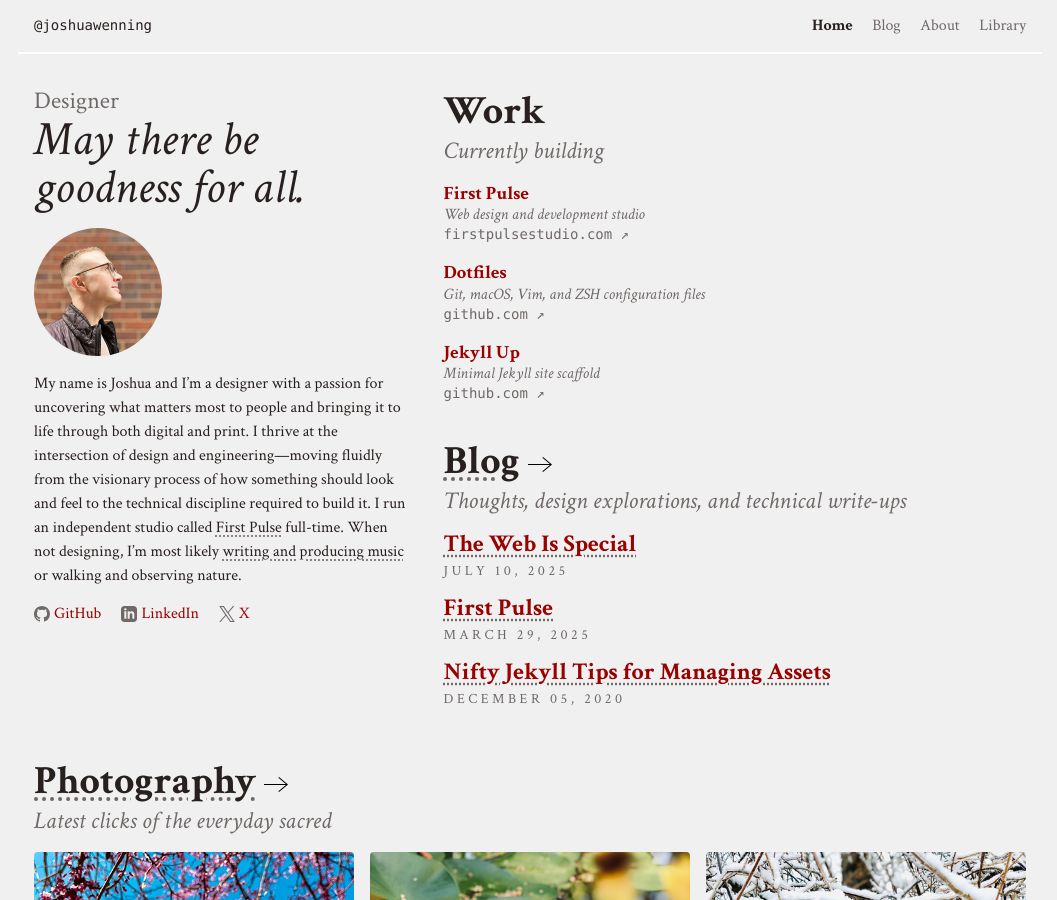
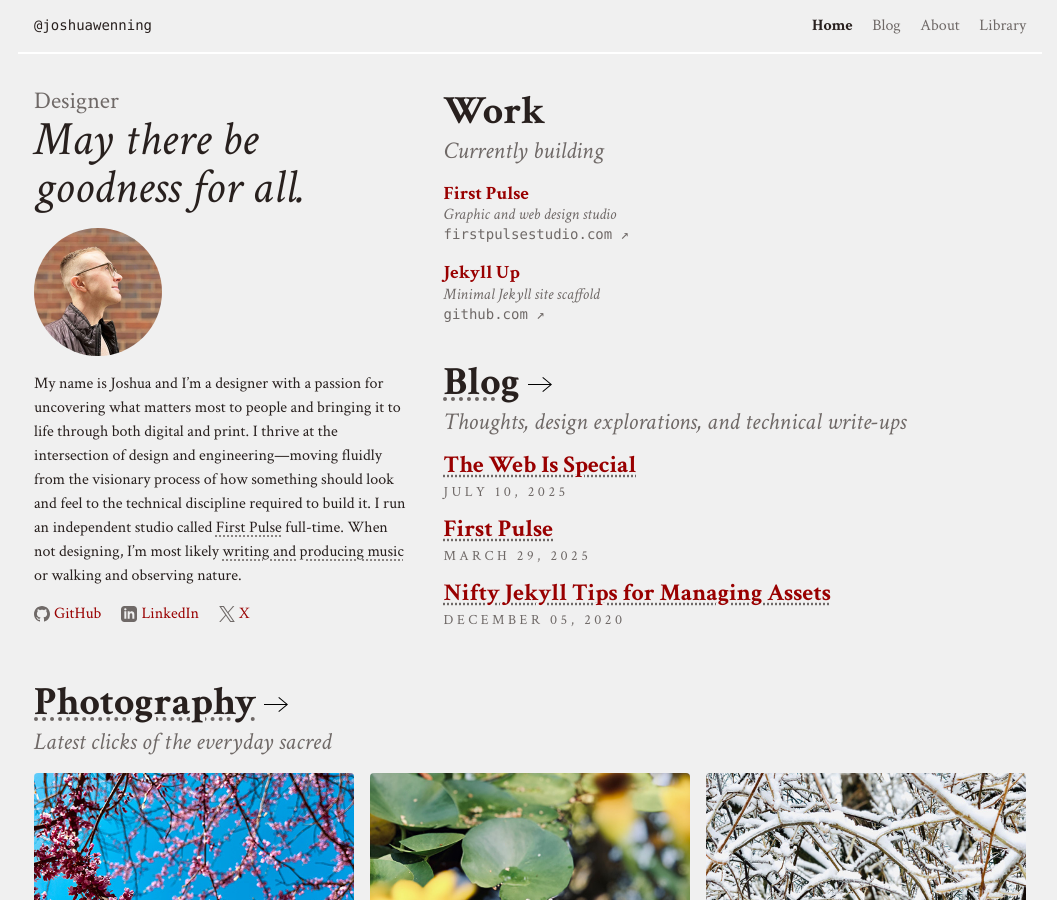
Before and after one commit to joshuawenning/blog, a Jekyll site: the page built from index.html, in a window 1280 px wide and 900 px high. Shown: the whole window, without its empty margins (110-1167 px from the left). Built offline with Jekyll 4.4.1, drawn with Linux system fonts in a browser that asks for light colours.

Commit message:
Cleanup messaging

```diff
--- a/index.html
+++ b/index.html
@@ -59,19 +59,9 @@
     <div class="exposed-link mb-1">
       <a href="https://firstpulsestudio.com/">
         <h3>First Pulse</h3>
-        <p class="grey text-italic">Web design and development studio</p>
+        <p class="grey text-italic">Graphic and web design studio</p>
         <span class="exposed-link-url text-h6">
           firstpulsestudio.com &nearr;
-        </span>
-      </a>
-    </div>
-
-    <div class="exposed-link mb-1">
-      <a href="https://github.com/joshuawenning/dotfiles">
-        <h3>Dotfiles</h3>
-        <p class="grey text-italic">Git, macOS, Vim, and ZSH configuration files</p>
-        <span class="exposed-link-url text-h6">
-          github.com &nearr;
         </span>
       </a>
     </div>
```
Also changed, not shown: about.html (+4 -4 lines).
